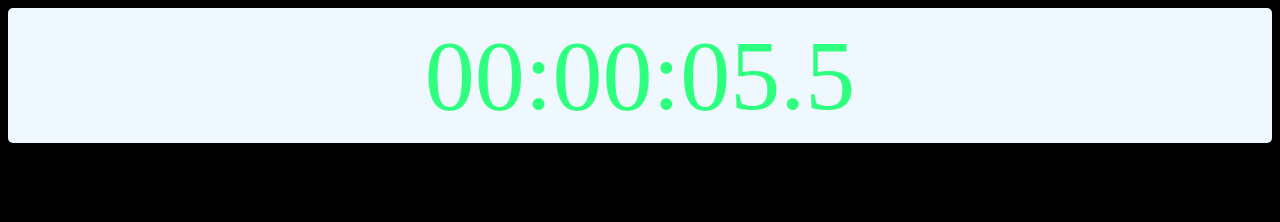
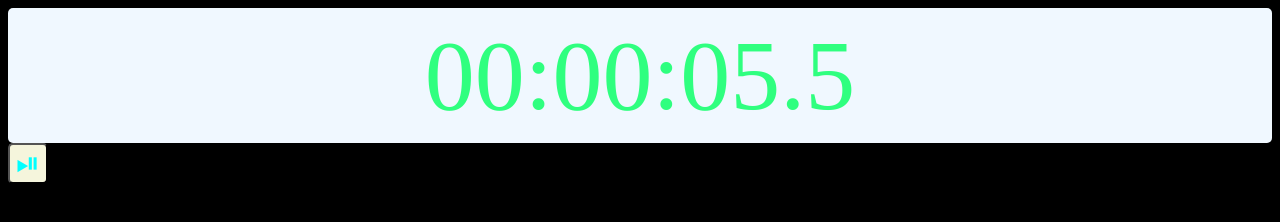
Before and after one commit to goldjared/workamander, a website built with webpack: page src/index.html in a window 1280 px wide. Built offline with nearby package versions, Linux system fonts and the light colour scheme.

Commit message:
create and style pause/play btn

```diff
--- a/src/index.html
+++ b/src/index.html
@@ -7,5 +7,6 @@
   </head>
   <body>
     <div class="clock"></div>
+    <button class="play-pause">⏯</button>
   </body>
 </html>
--- a/src/style.css
+++ b/src/style.css
@@ -11,3 +11,10 @@
   border-radius: 5px;
   justify-content: center;
 }
+
+.play-pause {
+  background-color: beige;
+  color: aqua;
+  border-radius: 5px;
+  font-size: 30px;
+}
```
